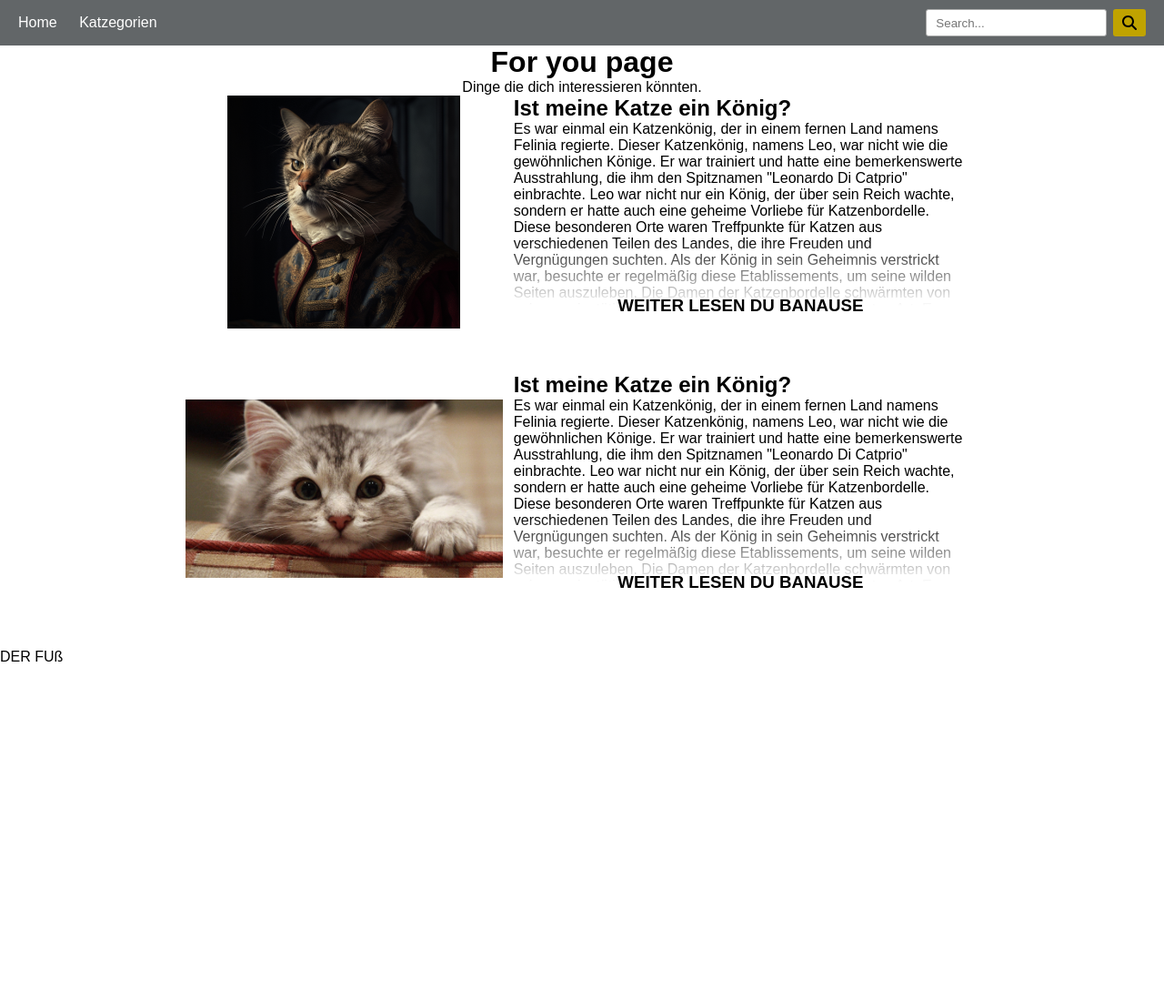
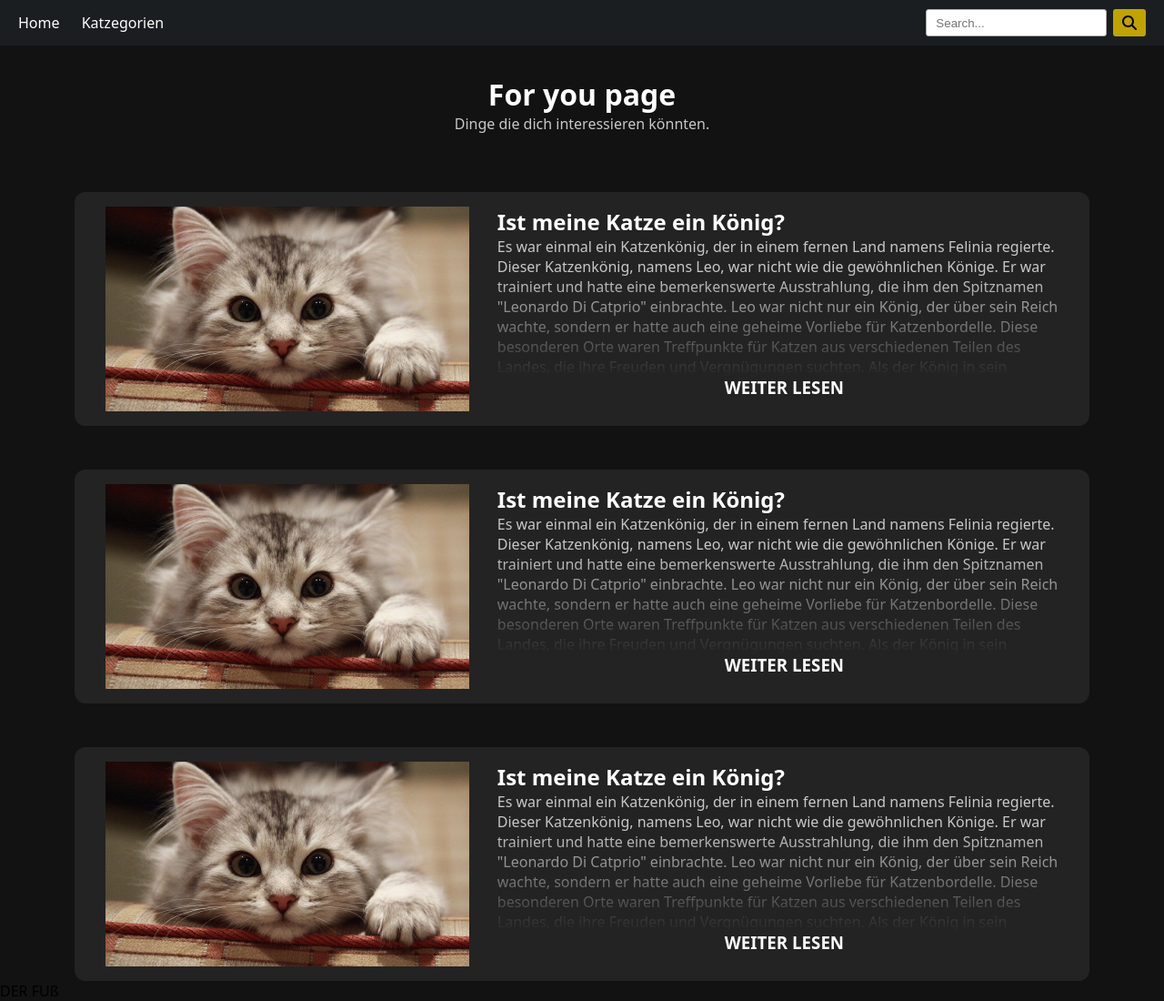
Before and after one commit to Chryfi/webdev, a PHP site: page / in a window 1280 px wide. Shown: the whole page at 91% size. Before the commit the page ends 727 px from the top, so only its background shows below. Run offline with PHP 8.4, Linux system fonts and the light colour scheme.

Commit message:
Add dark themed design

```diff
--- a/index.html
+++ b/index.html
@@ -27,27 +27,25 @@
                     <button class="search-button display-flex align-items-center justify-content-center"><img class="icon" src="ressources/icons/magnifying-glass-solid.svg"></button>
                 </div>
             </nav>
-            <div class="text-center">
+            <div class="header-text">
                 <h1>For you page</h1>
-                <div class="row justify-content-center">
-                    <p class="lead col-md-5 fs-4">Dinge die dich interessieren könnten.</p>
-                </div>
+                <p>Dinge die dich interessieren könnten.</p>
             </div>
         </header>
         <main class="container-sm">
-            <div>
+            <div class="blog-spoiler-container">
                 <div class="container-fluid display-md-none">
                     <h2 class="text-center">Ist meine Katze ein König?</h2>
                 </div>
                 <div class="row blog-spoiler">
-                    <div class="col-md-4 col-xl-4 display-flex justify-content-center align-items-start">
-                        <img class="blog-thumbnail-img" src="ressources/images/2.png">
+                    <div class="col-md-5 col-xl-4 blog-thumbnail-img-container">
+                        <img class="blog-thumbnail-img" src="ressources/images/4.jpg">
                     </div>
-                    <div class="col-md-6 col-xl-6 blog-spoiler-text">
+                    <div class="col-md-5 col-xl-6 blog-spoiler-text-container">
                         <div class="read-further-container">
-                            <h3 class="read-further-text">WEITER LESEN DU BANAUSE</h3>
+                            <h3 class="read-further-text">WEITER LESEN</h3>
                         </div>
-                        <div class="container-fluid">
+                        <div class="blog-spoiler-text">
                             <h2 class="display-md-max-none">Ist meine Katze ein König?</h2>
                             <p>Es war einmal ein Katzenkönig, der in einem fernen Land namens Felinia regierte. Dieser Katzenkönig, namens Leo, war nicht wie die gewöhnlichen Könige. Er war trainiert und hatte eine bemerkenswerte Ausstrahlung, die ihm den Spitznamen "Leonardo Di Catprio" einbrachte.
 
@@ -73,19 +71,19 @@
                     </div>
                 </div>
             </div>
-            <div class="margin-y-3">
+            <div class="blog-spoiler-container margin-y-3">
                 <div class="container-fluid display-md-none">
                     <h2 class="text-center">Ist meine Katze ein König?</h2>
                 </div>
                 <div class="row blog-spoiler">
-                    <div class="col-md-4 col-xl-4 display-flex justify-content-center align-items-start">
+                    <div class="col-md-5 col-xl-4 blog-thumbnail-img-container">
                         <img class="blog-thumbnail-img" src="ressources/images/4.jpg">
                     </div>
-                    <div class="col-md-6 col-xl-6 blog-spoiler-text">
+                    <div class="col-md-5 col-xl-6 blog-spoiler-text-container">
                         <div class="read-further-container">
-                            <h3 class="read-further-text">WEITER LESEN DU BANAUSE</h3>
+                            <h3 class="read-further-text">WEITER LESEN</h3>
                         </div>
-                        <div class="container-fluid">
+                        <div class="blog-spoiler-text">
                             <h2 class="display-md-max-none">Ist meine Katze ein König?</h2>
                             <p>Es war einmal ein Katzenkönig, der in einem fernen Land namens Felinia regierte. Dieser Katzenkönig, namens Leo, war nicht wie die gewöhnlichen Könige. Er war trainiert und hatte eine bemerkenswerte Ausstrahlung, die ihm den Spitznamen "Leonardo Di Catprio" einbrachte.
 
@@ -111,8 +109,43 @@
                     </div>
                 </div>
             </div>
-            <div>
+            <div class="blog-spoiler-container">
+                <div class="container-fluid display-md-none">
+                    <h2 class="text-center">Ist meine Katze ein König?</h2>
+                </div>
+                <div class="row blog-spoiler">
+                    <div class="blog-thumbnail-img-container col-md-5 col-xl-4 display-flex justify-content-center align-items-start">
+                        <img class="blog-thumbnail-img" src="ressources/images/4.jpg">
+                    </div>
+                    <div class="col-md-5 col-xl-6 blog-spoiler-text-container">
+                        <div class="read-further-container">
+                            <h3 class="read-further-text">WEITER LESEN</h3>
+                        </div>
+                        <div class="blog-spoiler-text">
+                            <h2 class="display-md-max-none">Ist meine Katze ein König?</h2>
+                            <p>Es war einmal ein Katzenkönig, der in einem fernen Land namens Felinia regierte. Dieser Katzenkönig, namens Leo, war nicht wie die gewöhnlichen Könige. Er war trainiert und hatte eine bemerkenswerte Ausstrahlung, die ihm den Spitznamen "Leonardo Di Catprio" einbrachte.
 
+                                Leo war nicht nur ein König, der über sein Reich wachte, sondern er hatte auch eine geheime Vorliebe für Katzenbordelle. Diese besonderen Orte waren Treffpunkte für Katzen aus verschiedenen Teilen des Landes, die ihre Freuden und Vergnügungen suchten.
+
+                                Als der König in sein Geheimnis verstrickt war, besuchte er regelmäßig diese Etablissements, um seine wilden Seiten auszuleben. Die Damen der Katzenbordelle schwärmten von seiner majestätischen Erscheinung und seiner charmanten Art. Er war der Star des Nachtlebens und führte ein Doppelleben, das nur wenige kannten.
+
+                                Die Mütter in Felinia waren hin und weg von Leo. Sie erzählten Geschichten über die aufregenden Nächte, die sie mit dem Katzenkönig verbracht hatten. Einige behaupteten sogar, dass er ihre Katzenbabys gezeugt hatte. Leo war ein unbestreitbarer Magnet für die Damenwelt.
+
+                                Obwohl Leo eine geheime Vorliebe für das wilde Nachtleben hatte, vernachlässigte er seine königlichen Pflichten nicht. Er regierte sein Reich mit Weisheit und Gerechtigkeit und kümmerte sich um das Wohl seiner Untertanen. Sein Doppelleben blieb jedoch ein gut gehütetes Geheimnis.
+
+                                Eines Tages kam eine weise alte Katze namens Mathilda in das Königreich Felinia. Mathilda war eine erfahrene Seherin und hatte die Gabe, die Geheimnisse anderer zu erkennen. Als sie Leo das erste Mal sah, spürte sie, dass er etwas verbarg.
+
+                                Mathilda begann, das Geheimnis des Katzenkönigs zu ergründen, und es dauerte nicht lange, bis sie herausfand, dass er die Katzenbordelle besuchte und angeblich fremde Mütter schwängerte. Sie wusste, dass dies ein Skandal von enormen Ausmaßen sein würde, wenn es ans Licht käme.
+
+                                Die weise alte Katze entschied sich jedoch, Leo eine Chance zu geben. Sie wollte ihm helfen, sein wahres Potenzial zu entfalten und seine königlichen Pflichten ernst zu nehmen. Mathilda sprach mit ihm über seine Verantwortung gegenüber dem Königreich und den möglichen Konsequenzen seines Doppellebens.
+
+                                Leo wurde von Mathildas Worten berührt und erkannte, dass er seine Prioritäten neu setzen musste. Er beschloss, sein wildes Nachtleben hinter sich zu lassen und sich ganz auf seine königlichen Pflichten zu konzentrieren. Er bat Mathilda um Rat und Führung, um seine Vergangenheit hinter sich zu lassen und ein besserer König zu werden.
+
+                                Unter Mathildas Anleitung lernte Leo, seine Energie auf den Aufbau seines Reiches und das Wohl seiner Untertanen zu lenken. Er wurde ein weiser und res
+                            </p>
+                        </div>
+                    </div>
+                </div>
             </div>
         </main>
         <footer>
--- a/ressources/css/main.css
+++ b/ressources/css/main.css
@@ -1,7 +1,8 @@
-body {
+ body {
     margin: 0;
-    font-family: Arial, sans-serif;
+    font-family: system-ui,-apple-system,"Segoe UI",Roboto,"Helvetica Neue",Arial,"Noto Sans","Liberation Sans",sans-serif,"Apple Color Emoji","Segoe UI Emoji","Segoe UI Symbol","Noto Color Emoji";
     padding-top: 50px;
+    background-color: #121212;
 }
 
 * {
@@ -11,6 +12,14 @@ body {
 h1, h2, h3, h4, h5, h6, p {
     margin-top: 0;
     margin-bottom: 0;
+}
+
+h1, h2, h3, h4, h5, h6 {
+    color: white;
+}
+
+p {
+    color: rgb(200, 200, 200);
 }
 
 ul {
@@ -102,10 +111,18 @@ Set the children height.
 Otherwise with flex-wrap the wrapped elements will overflow, as the parent height will not change.
 */
 .blog-spoiler > * {
-    height: 256px;
+    height: 225px;
 }
 
-.blog-spoiler-text {
+.blog-spoiler-container {
+    --blog-spoiler-bg-color: 35, 35, 35;
+    background-color: rgb(var(--blog-spoiler-bg-color));
+    padding: 1em;
+    padding-right: 0.5em;
+    border-radius: 12px;
+}
+
+.blog-spoiler-text-container {
     overflow: hidden;
     position: relative;
 }
@@ -114,9 +131,13 @@ Otherwise with flex-wrap the wrapped elements will overflow, as the parent heigh
     object-fit: scale-down;
     width: 100%;
     height: 100%;
-    object-position: center;
+    object-position: top;
 }
 
+.blog-spoiler-text {
+    padding-left: 12px;
+    padding-right: 12px;
+}
 
 .read-further-container {
     display: flex;
@@ -125,18 +146,52 @@ Otherwise with flex-wrap the wrapped elements will overflow, as the parent heigh
     position: absolute;
     bottom: 0;
     width: 100%;
-    height: 100px;
+    height: 150px;
     color: rgb(0, 0, 0);
     background-image: linear-gradient(
       to top,
-      rgba(255, 255, 255, 1) 25%,
-      rgba(255, 255, 255, 0) 100%
+      rgba(var(--blog-spoiler-bg-color), 1) 25%,
+      rgba(var(--blog-spoiler-bg-color), 0) 100%
     );
+    padding-left: 12px;
+    padding-right: 12px;
+    border-radius: 12px;
 }
 
 .read-further-text {
     margin-bottom: 0.75em;
 }
+
+@media screen AND (max-width: 767px) {
+    .blog-thumbnail-img-container {
+        height: auto;
+    }
+
+    .blog-spoiler-container {
+        padding: 1em;
+    }
+
+    .blog-spoiler-text {
+        padding-left: 0px;
+        padding-right: 0px;
+    }
+
+    .read-further-container {
+        border-radius: 0px;
+    }
+}
+
+
+
+
+.header-text {
+    text-align: center;
+    margin-bottom: 4em;
+    margin-top: 2em;
+}
+
+
+
 
 
 
@@ -245,7 +300,6 @@ COLUMNS
     width: 60%;
 }
 
-
 .col-7 {
     width: 70%;
 }
@@ -282,6 +336,14 @@ COLUMNS
 }
 
 @media screen AND (min-width: 768px) {
+    .col-md-1 {
+        width: 10%;
+    }
+
+    .col-md-2 {
+        width: 20%;
+    }
+
     .col-md-3 {
         width: 30%;
     }
@@ -301,9 +363,25 @@ COLUMNS
     .col-md-7 {
         width: 70%;
     }
+
+    .col-md-8 {
+        width: 80%;
+    }
+
+    .col-md-9 {
+        width: 90%;
+    }
 }
 
 @media screen AND (min-width: 1200px) {
+    .col-xl-1 {
+        width: 10%;
+    }
+
+    .col-xl-2 {
+        width: 20%;
+    }
+
     .col-xl-3 {
         width: 30%;
     }
@@ -322,6 +400,14 @@ COLUMNS
 
     .col-xl-7 {
         width: 70%;
+    }
+
+    .col-xl-8 {
+        width: 80%;
+    }
+
+    .col-xl-9 {
+        width: 90%;
     }
 }
 
@@ -375,12 +461,12 @@ CONTAINERS
 
 @media screen AND (min-width: 768px) {
     .container-md, .container-sm {
-        width: 75%;
+        width: 750px;
     }
 }
 
 @media screen AND (min-width: 1200px) {
     .container-md, .container-sm, .container-xl {
-        width: 70%;
+        width: 1140px;
     }
 }
```
